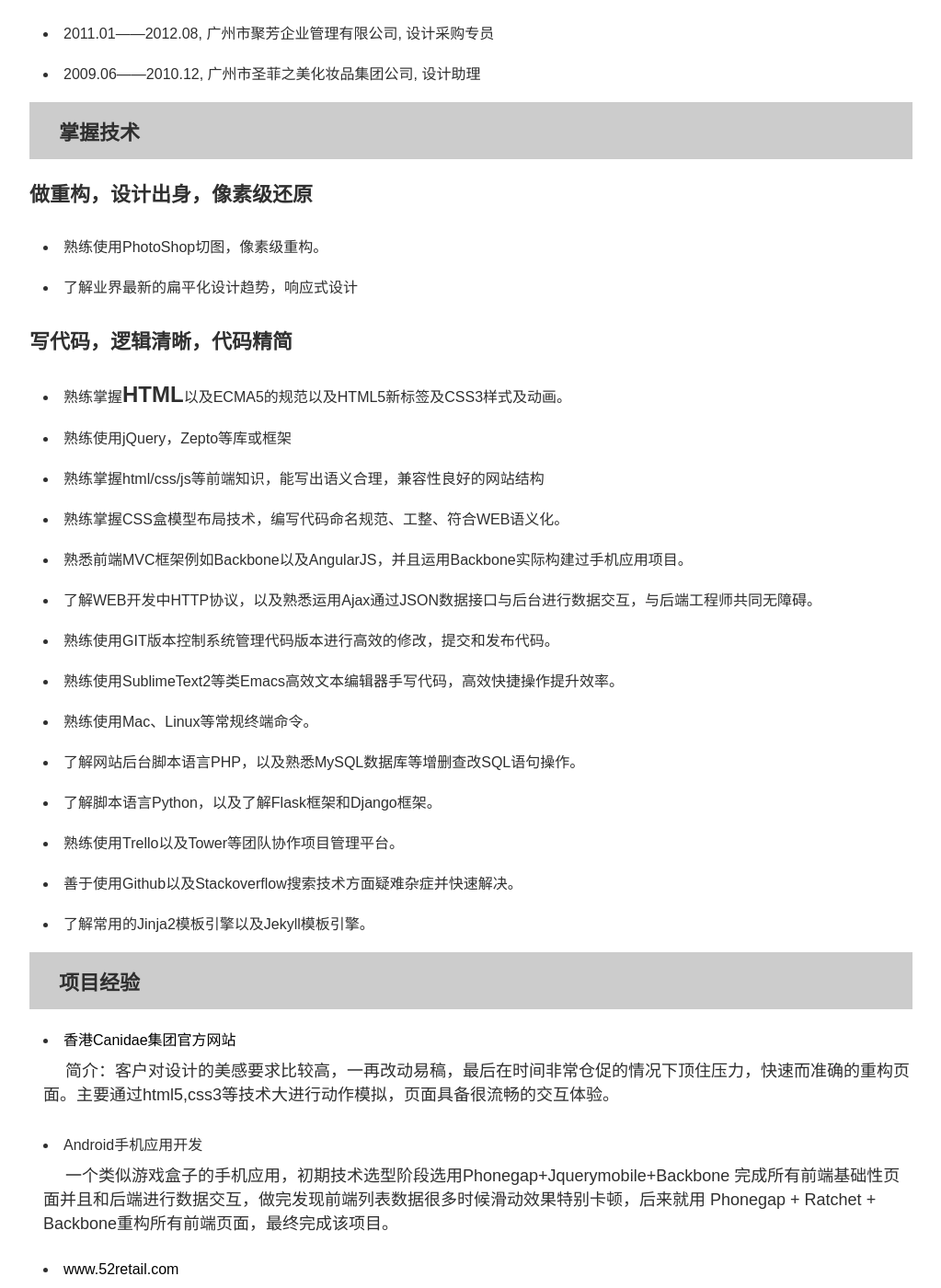
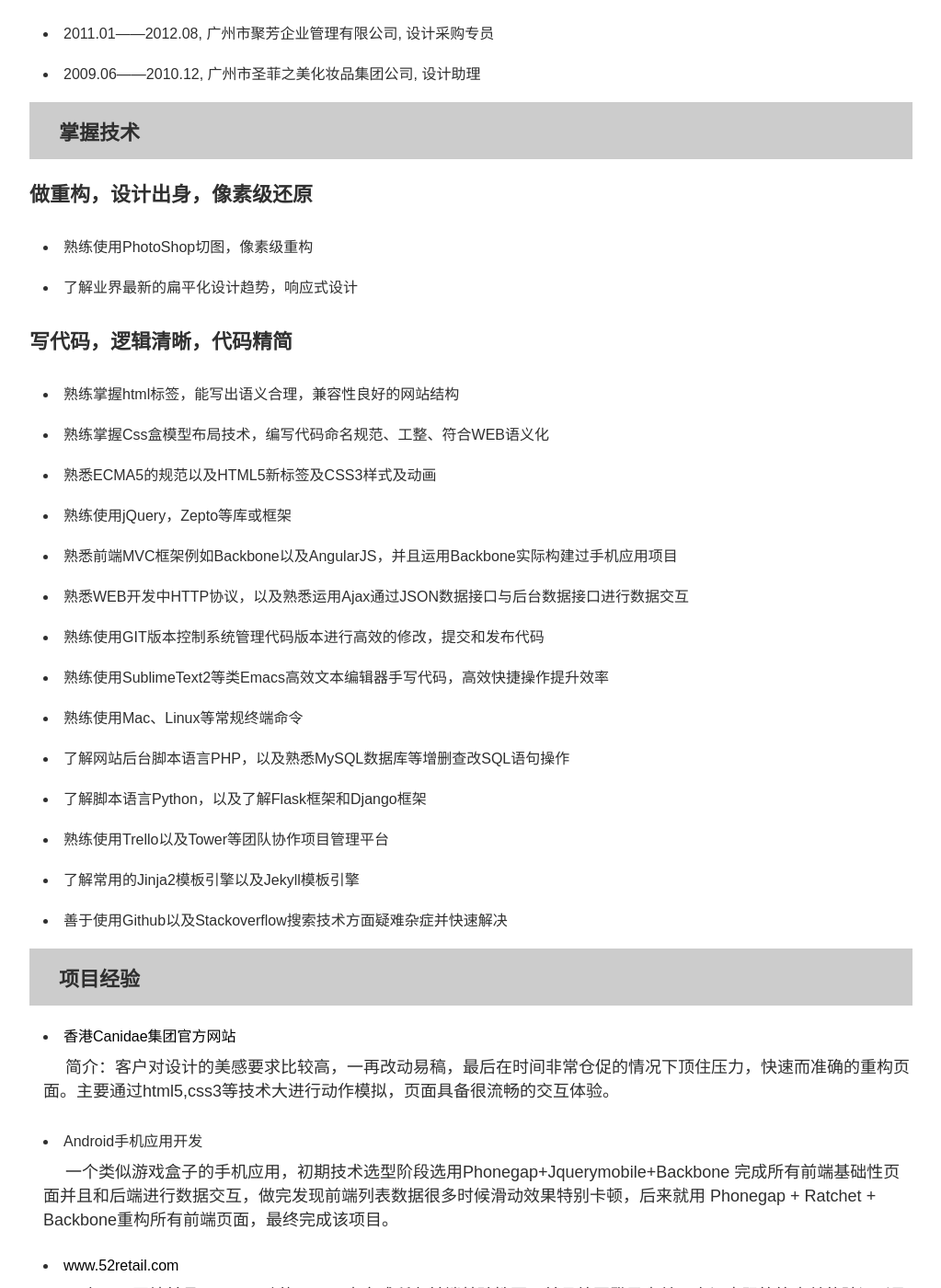
Before and after one commit to yubiaobin/yubiaobin.github.io, a Jekyll site: the page resume.html, which Jekyll copies as it is, in a window 1280 px wide and 1400 px high, scrolled down 760 px. Shown: the whole window at 92% size, without its empty margins (128-1151 px from the left). Built offline with Jekyll 4.4.1, drawn with Linux system fonts in a browser that asks for light colours; comment, search, counter and statistics services are not loaded.

Commit message:
modified resume pages

```diff
--- a/resume.html
+++ b/resume.html
@@ -139,25 +139,25 @@
 		        <p class="title">掌握技术</p>
 		        <h2>做重构，设计出身，像素级还原</h2>
 		        <ul>
-		        	<li>熟练使用PhotoShop切图，像素级重构。</li>
+		        	<li>熟练使用PhotoShop切图，像素级重构</li>
 		        	<li>了解业界最新的扁平化设计趋势，响应式设计</li>
 		        </ul>
 		        <h2>写代码，逻辑清晰，代码精简</h2>
 		        	<ul>
-		        		<li>熟练掌握<strong>HTML</strong>以及ECMA5的规范以及HTML5新标签及CSS3样式及动画。</li>
+		            	<li>熟练掌握html标签，能写出语义合理，兼容性良好的网站结构</li>
+		        		<li>熟练掌握Css盒模型布局技术，编写代码命名规范、工整、符合WEB语义化</li>
+		        		<li>熟悉ECMA5的规范以及HTML5新标签及CSS3样式及动画</li>
 		        		<li>熟练使用jQuery，Zepto等库或框架</li>
-		            	<li>熟练掌握html/css/js等前端知识，能写出语义合理，兼容性良好的网站结构</li>
-		        		<li>熟练掌握CSS盒模型布局技术，编写代码命名规范、工整、符合WEB语义化。</li>
-		        		<li>熟悉前端MVC框架例如Backbone以及AngularJS，并且运用Backbone实际构建过手机应用项目。</li>
-		        		<li>了解WEB开发中HTTP协议，以及熟悉运用Ajax通过JSON数据接口与后台进行数据交互，与后端工程师共同无障碍。</li>
-		        		<li>熟练使用GIT版本控制系统管理代码版本进行高效的修改，提交和发布代码。</li>
-		        		<li>熟练使用SublimeText2等类Emacs高效文本编辑器手写代码，高效快捷操作提升效率。</li>
-		        		<li>熟练使用Mac、Linux等常规终端命令。</li>
-		        		<li>了解网站后台脚本语言PHP，以及熟悉MySQL数据库等增删查改SQL语句操作。</li>
-		        		<li>了解脚本语言Python，以及了解Flask框架和Django框架。</li>
-		        		<li>熟练使用Trello以及Tower等团队协作项目管理平台。</li>
-		        		<li>善于使用Github以及Stackoverflow搜索技术方面疑难杂症并快速解决。</li>
-		        		<li>了解常用的Jinja2模板引擎以及Jekyll模板引擎。</li>
+		        		<li>熟悉前端MVC框架例如Backbone以及AngularJS，并且运用Backbone实际构建过手机应用项目</li>
+		        		<li>熟悉WEB开发中HTTP协议，以及熟悉运用Ajax通过JSON数据接口与后台数据接口进行数据交互</li>
+		        		<li>熟练使用GIT版本控制系统管理代码版本进行高效的修改，提交和发布代码</li>
+		        		<li>熟练使用SublimeText2等类Emacs高效文本编辑器手写代码，高效快捷操作提升效率</li>
+		        		<li>熟练使用Mac、Linux等常规终端命令</li>
+		        		<li>了解网站后台脚本语言PHP，以及熟悉MySQL数据库等增删查改SQL语句操作</li>
+		        		<li>了解脚本语言Python，以及了解Flask框架和Django框架</li>
+		        		<li>熟练使用Trello以及Tower等团队协作项目管理平台</li>
+		        		<li>了解常用的Jinja2模板引擎以及Jekyll模板引擎</li>
+		        		<li>善于使用Github以及Stackoverflow搜索技术方面疑难杂症并快速解决</li>
 		        	</ul>
 		    </div>
 
```
